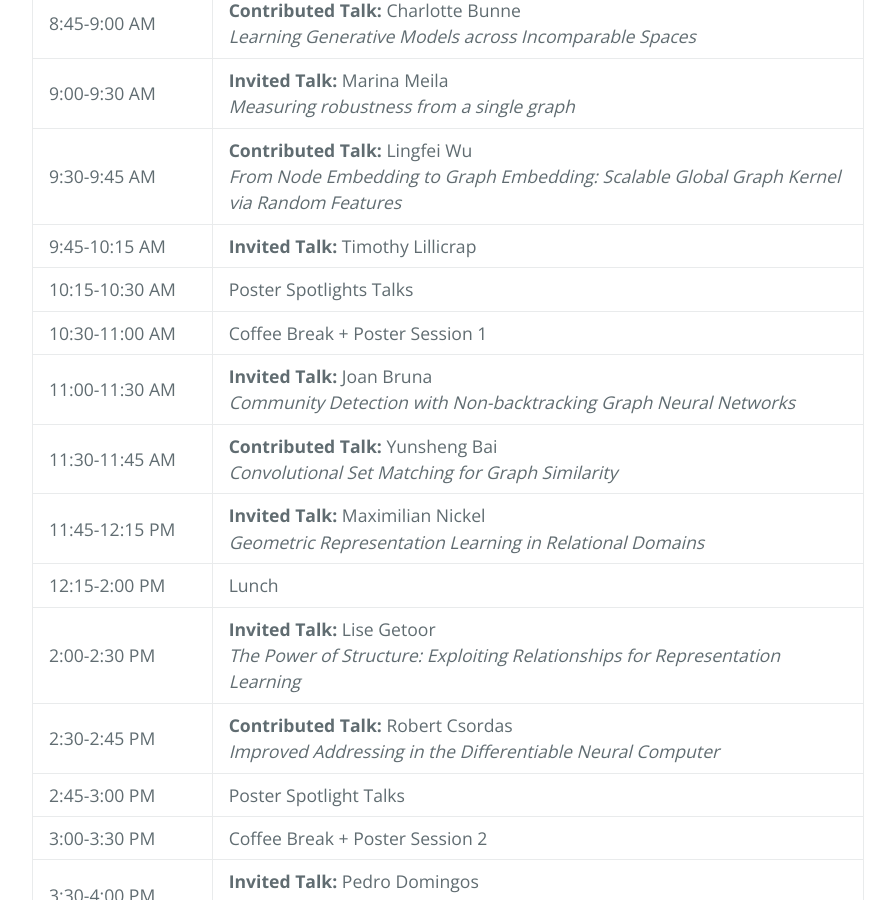
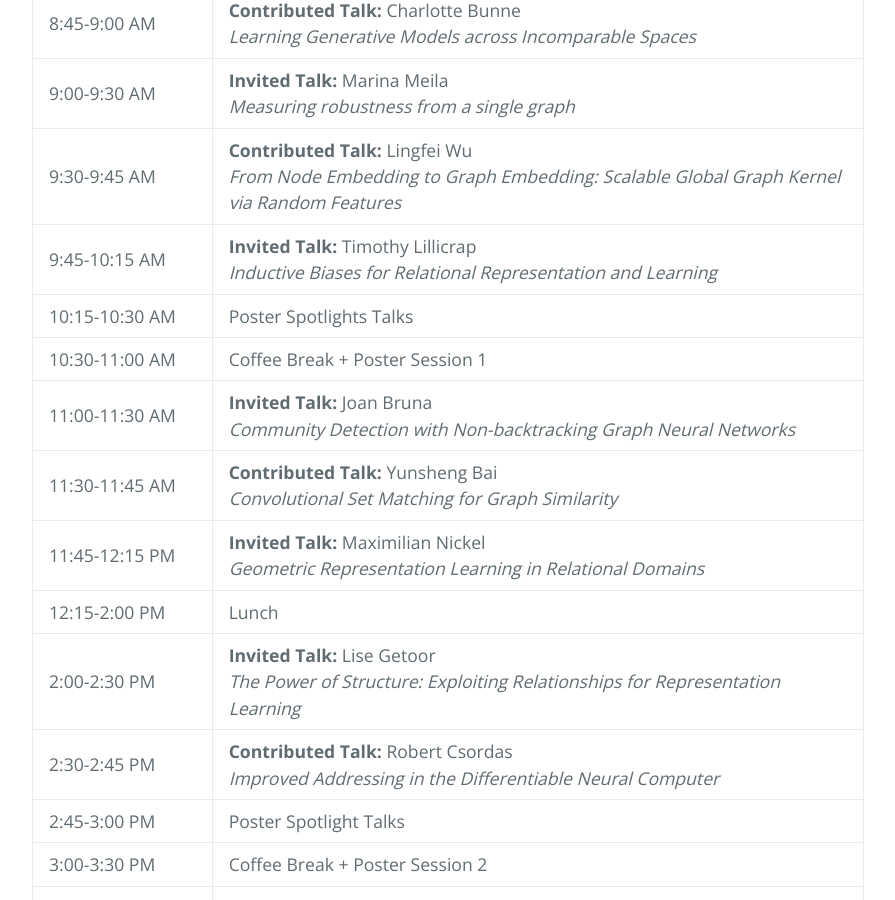
Before and after one commit to r2learning/r2learning.github.io, a Jekyll site: the page built from index.md, in a window 1280 px wide and 900 px high, scrolled down 1879 px. Shown: the whole window, without its empty margins (192-1087 px from the left). Built offline with Jekyll 4.4.1, drawn with Linux system fonts in a browser that asks for light colours.

Commit message:
schedule update

```diff
--- a/docs/index.html
+++ b/docs/index.html
@@ -101,7 +101,7 @@
     </tr>
     <tr>
       <td>9:45-10:15 AM</td>
-      <td><strong>Invited Talk:</strong>  Timothy Lillicrap</td>
+      <td><strong>Invited Talk:</strong>  Timothy Lillicrap  <br /> <em>Inductive Biases for Relational Representation and Learning</em></td>
     </tr>
     <tr>
       <td>10:15-10:30 AM</td>
--- a/index.md
+++ b/index.md
@@ -42,7 +42,7 @@ This workshop aims to bring together researchers from both academia and industry
 |8:45-9:00 AM  | **Contributed Talk:** Charlotte Bunne <br/> *Learning Generative Models across Incomparable Spaces*  |
 |9:00-9:30 AM  |  **Invited Talk:** Marina Meila <br/> *Measuring robustness from a single graph* |
 |9:30-9:45 AM| **Contributed Talk:** Lingfei Wu <br/> *From Node Embedding to Graph Embedding: Scalable Global Graph Kernel via Random Features*|
-|9:45-10:15 AM | **Invited Talk:**  Timothy Lillicrap   |
+|9:45-10:15 AM | **Invited Talk:**  Timothy Lillicrap  <br/> *Inductive Biases for Relational Representation and Learning* |
 |10:15-10:30 AM| Poster Spotlights Talks |
 |10:30-11:00 AM| Coffee Break + Poster Session 1  |
 |11:00-11:30 AM| **Invited Talk:**  Joan Bruna  <br/> *Community Detection with Non-backtracking Graph Neural Networks* |
```
